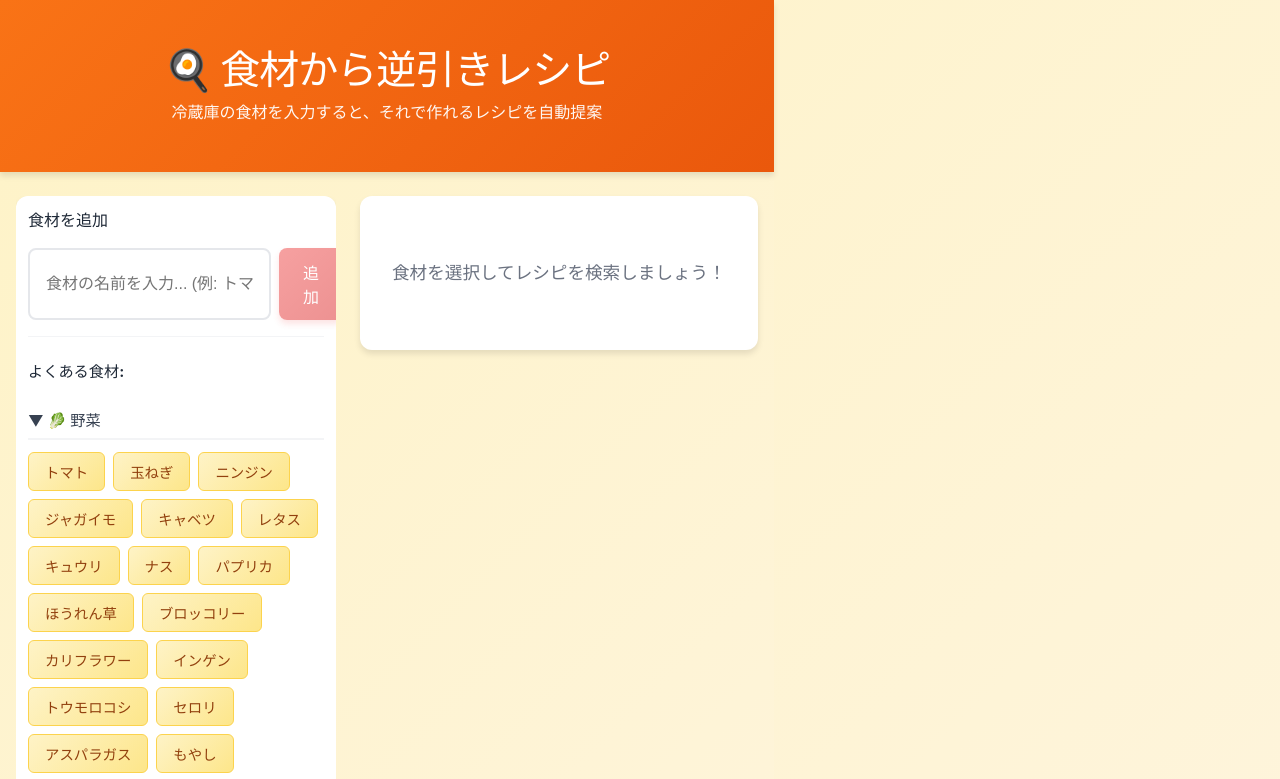
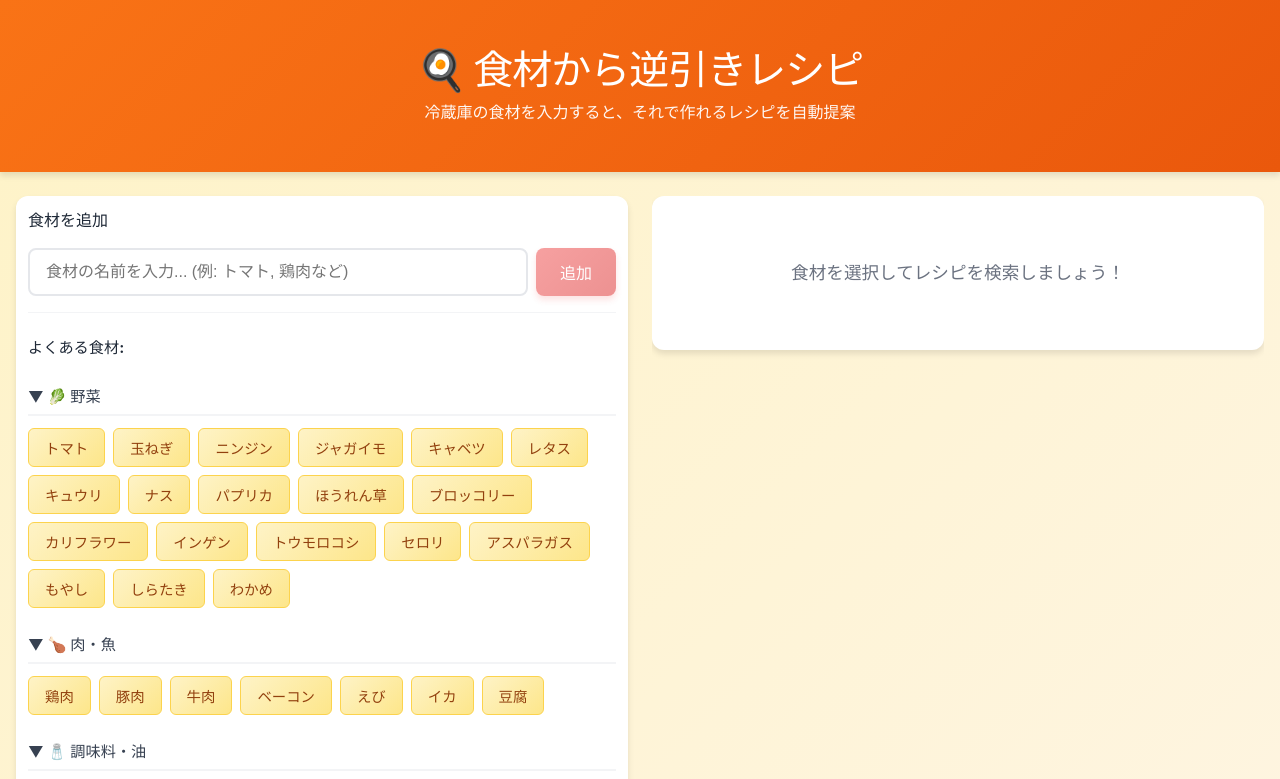
Before and after one commit to marutaniiine/recipe-finder, a React app in the folder app/: page / in a window 1280 px wide. Shown: the top 779 px of the page. Built offline with nearby package versions, Linux system fonts and the light colour scheme; the HTML template or start-up script is replaced by a standard one.

Commit message:
Change layout to 50/50 split: left sidebar flex: 1

```diff
--- a/app/src/App.css
+++ b/app/src/App.css
@@ -60,17 +60,14 @@ body {
   height: fit-content;
   position: sticky;
   top: 2rem;
-  flex: 0 0 320px;
-  width: 320px;
-  min-width: 320px;
-  max-width: 320px;
-  overflow: hidden;
-  box-sizing: border-box;
+  flex: 1;
+  min-width: 0;
 }
 
 .results-section {
   flex: 1;
   min-width: 0;
+  overflow-y: auto;
 }
 
 .selected-ingredients {
```
